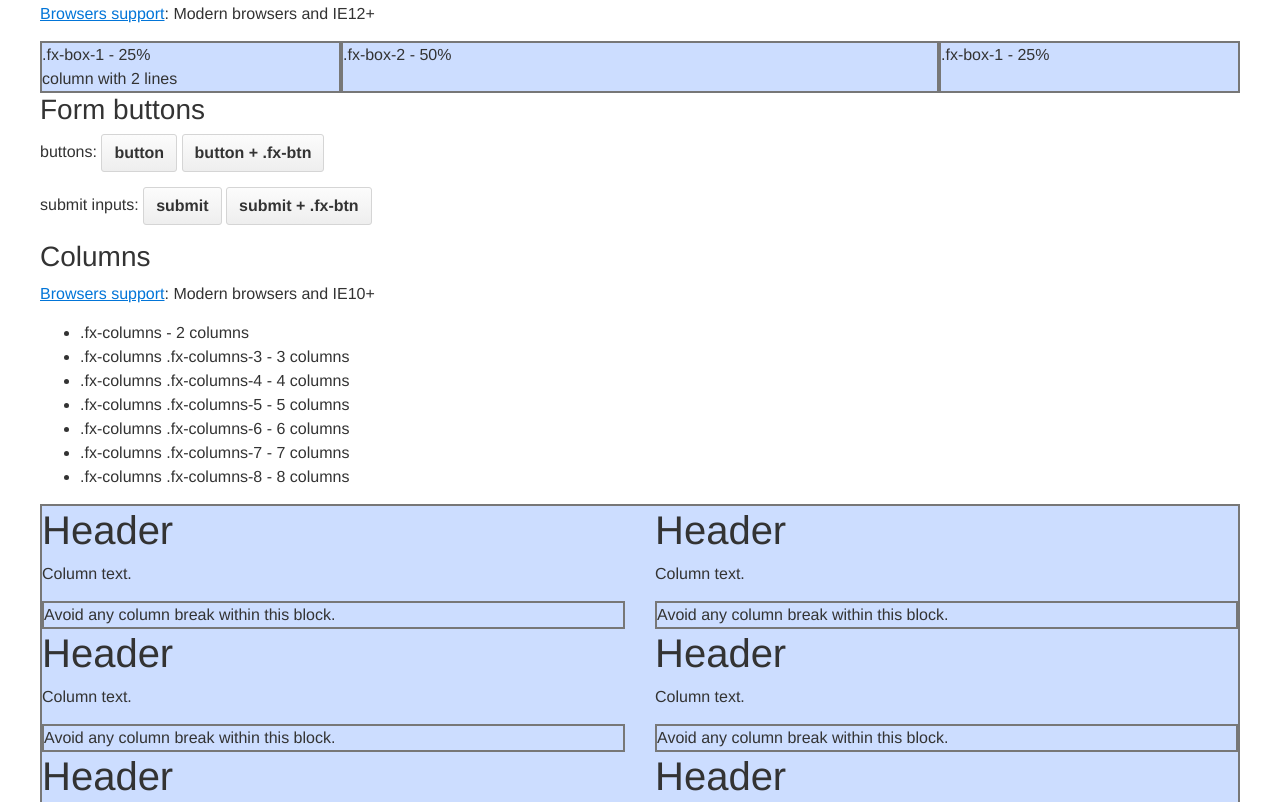
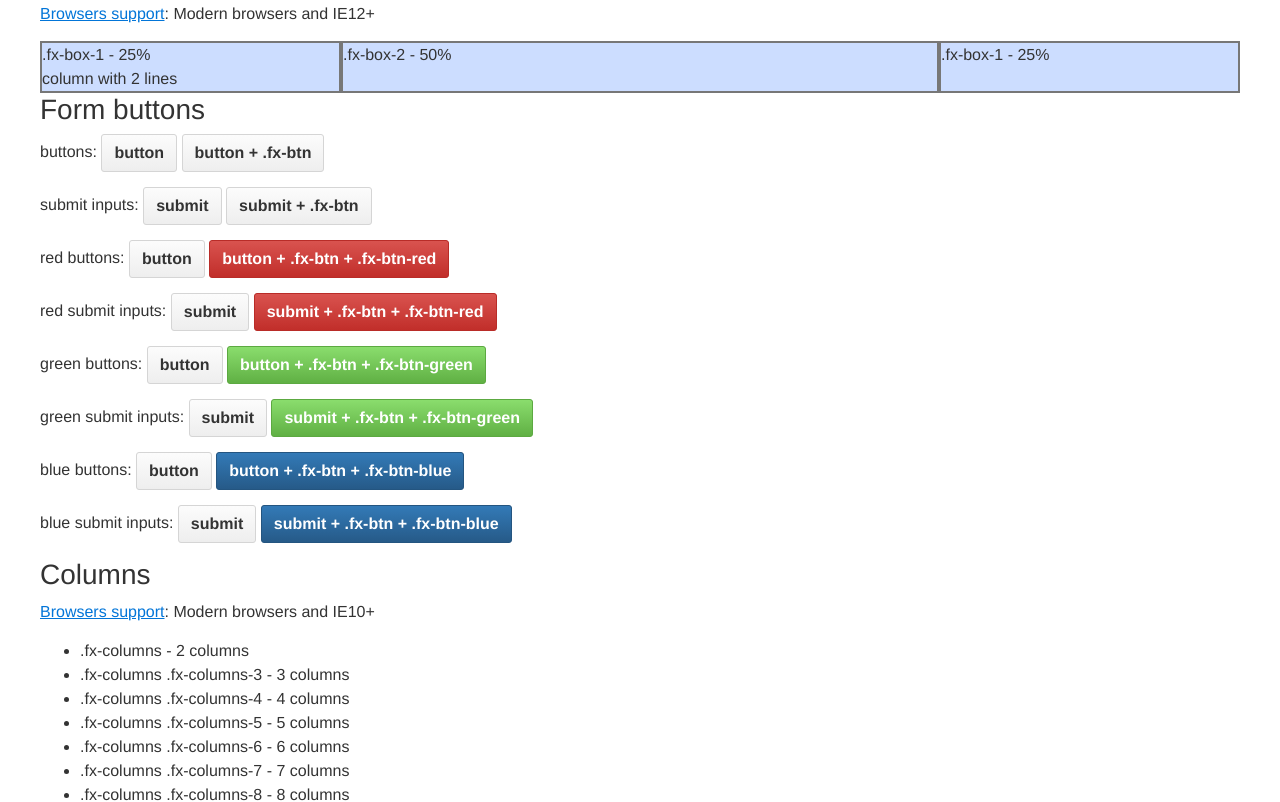
Before and after one commit to webvitalii/flexify, a PHP site: page / in a window 1280 px wide. Shown: the part 751-1553 px from the top of the page. Run offline with PHP 8.4, Linux system fonts and the light colour scheme.

Commit message:
Added red, green and blue buttons
* added .fx-btn-red, .fx-btn-green, .fx-btn-blue classes and styles;
* added filter for hover/active states for having easier styles;
* added transition for hover/active states for smooth experience;
* removed input from declaration because it hard to overwrite styles
with new class;

```diff
--- a/css/flexify.css
+++ b/css/flexify.css
@@ -984,9 +984,9 @@ template {
 
 .fx-wrap .fx-btn,
 .fx-wrap button,
-.fx-wrap input[type="button"],
-.fx-wrap input[type="reset"],
-.fx-wrap input[type="submit"] {
+.fx-wrap [type="button"],
+.fx-wrap [type="reset"],
+.fx-wrap [type="submit"] {
 	display: inline-block;
 	cursor: pointer;
 	padding: 6px 12px;
@@ -1002,22 +1002,45 @@ template {
 	border: 1px solid #d5d5d5;
 	border-radius: 3px;
 	text-decoration: none;
+	transition: all 0.3s ease;
 }
 
 .fx-wrap .fx-btn:hover,
 .fx-wrap .fx-btn:active,
 .fx-wrap button:hover,
 .fx-wrap button:active,
-.fx-wrap input[type="button"]:hover,
-.fx-wrap input[type="button"]:active,
-.fx-wrap input[type="reset"]:hover,
-.fx-wrap input[type="reset"]:active,
-.fx-wrap input[type="submit"]:hover,
-.fx-wrap input[type="submit"]:active {
+.fx-wrap [type="submit"]:hover,
+.fx-wrap [type="submit"]:active,
+.fx-wrap [type="button"]:hover,
+.fx-wrap [type="button"]:active,
+.fx-wrap [type="reset"]:hover,
+.fx-wrap [type="reset"]:active {
 	text-decoration: none;
-	background-color: #ddd;
+	/*background-color: #ddd;
 	background-image: linear-gradient(#eee, #ddd);
-	border-color: #ccc;
+	border-color: #ccc;*/
+	-webkit-filter: brightness(85%);
+	filter: brightness(85%);
+	transition: all 0.3s ease;
+}
+
+.fx-wrap .fx-btn-red {
+	color: #fff;
+	background-color: #c12e2a;
+	background-image: linear-gradient(#d9534f, #c12e2a);
+	border-color: #b92c28;
+}
+.fx-wrap .fx-btn-green {
+	color: #fff;
+	background-color: #60b044;
+	background-image: linear-gradient(#8add6d, #60b044);
+	border-color: #5ca941;
+}
+.fx-wrap .fx-btn-blue {
+	color: #fff;
+	background-color: #265a88;
+	background-image: linear-gradient(#337ab7, #265a88);
+	border-color: #245580;
 }
 
 .fx-wrap button[disabled],
--- a/index.html
+++ b/index.html
@@ -100,6 +100,36 @@
 			<input type="submit" value="submit" />
 			<input class="fx-btn" type="submit" value="submit + .fx-btn" />
 		</p>
+		<p>
+			red buttons:
+			<button>button</button>
+			<button class="fx-btn fx-btn-red">button + .fx-btn + .fx-btn-red</button>
+		</p>
+		<p>
+			red submit inputs:
+			<input type="submit" value="submit" />
+			<input class="fx-btn fx-btn-red" type="submit" value="submit + .fx-btn + .fx-btn-red" />
+		</p>
+		<p>
+			green buttons:
+			<button>button</button>
+			<button class="fx-btn fx-btn-green">button + .fx-btn + .fx-btn-green</button>
+		</p>
+		<p>
+			green submit inputs:
+			<input type="submit" value="submit" />
+			<input class="fx-btn fx-btn-green" type="submit" value="submit + .fx-btn + .fx-btn-green" />
+		</p>
+		<p>
+			blue buttons:
+			<button>button</button>
+			<button class="fx-btn fx-btn-blue">button + .fx-btn + .fx-btn-blue</button>
+		</p>
+		<p>
+			blue submit inputs:
+			<input type="submit" value="submit" />
+			<input class="fx-btn fx-btn-blue" type="submit" value="submit + .fx-btn + .fx-btn-blue" />
+		</p>
 	</form>
 
 	<h3>Columns</h3>
```
